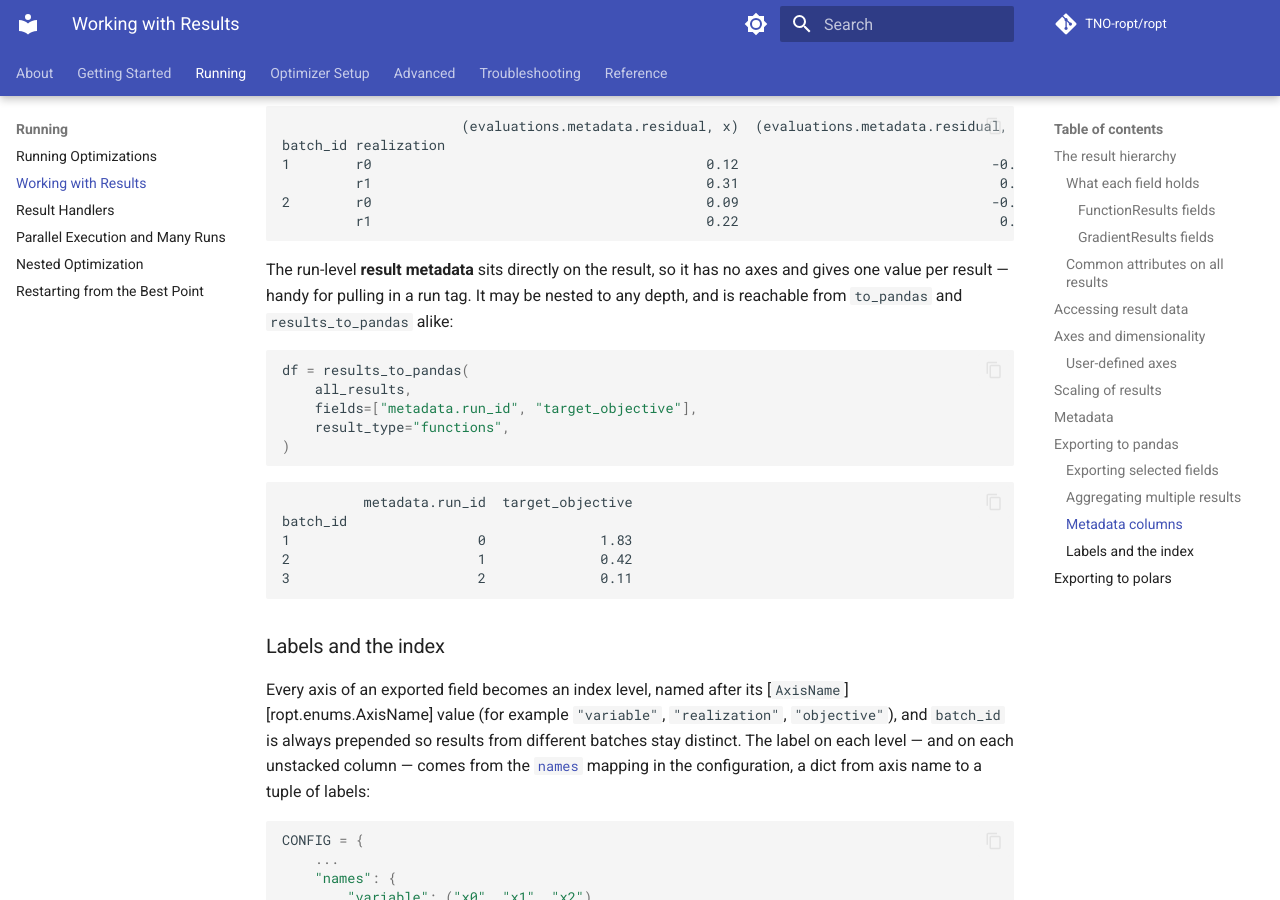
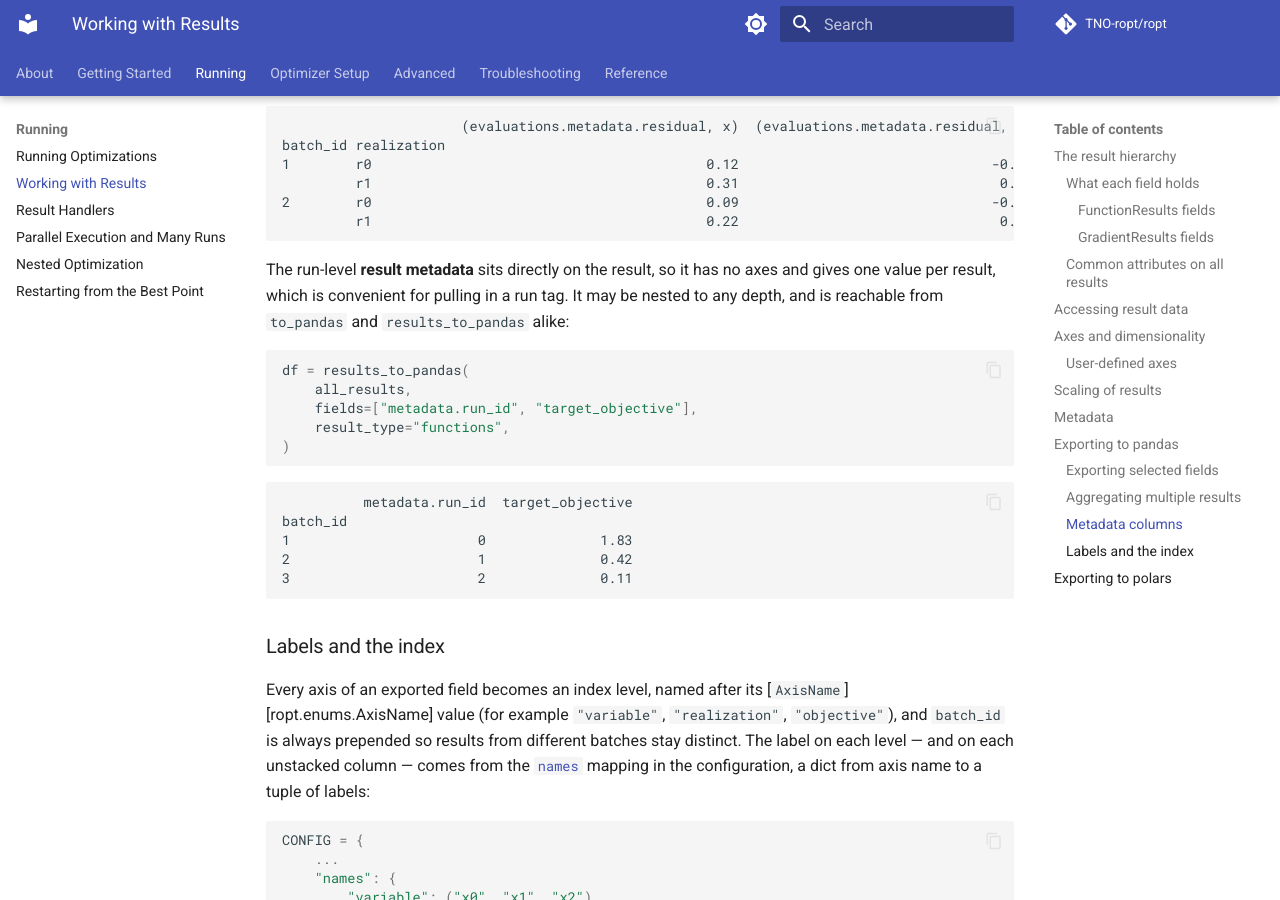
Before and after one commit to TNO-ropt/ropt, an MkDocs documentation site: the page built from docs/running/results.md, in a window 1280 px wide and 900 px high, scrolled down 10244 px. Built offline with MkDocs 1.6.1 and Material for MkDocs 9.7.7, drawn with Linux system fonts in a browser that asks for light colours; comment, search, counter and statistics services are not loaded; the version menu is left out.

Commit message:
Replace vague wording in the Running pages

````diff
--- a/docs/running/results.md
+++ b/docs/running/results.md
@@ -514,9 +514,9 @@ batch_id realization
 ```
 
 The run-level **result metadata** sits directly on the result, so it has no
-axes and gives one value per result — handy for pulling in a run tag. It may be
-nested to any depth, and is reachable from `to_pandas` and `results_to_pandas`
-alike:
+axes and gives one value per result, which is convenient for pulling in a run
+tag. It may be nested to any depth, and is reachable from `to_pandas` and
+`results_to_pandas` alike:
 
 ```python
 df = results_to_pandas(
````
Also changed, not shown: docs/running/parallel.md (+8 -7 lines), docs/running/running.md (+2 -2 lines).
